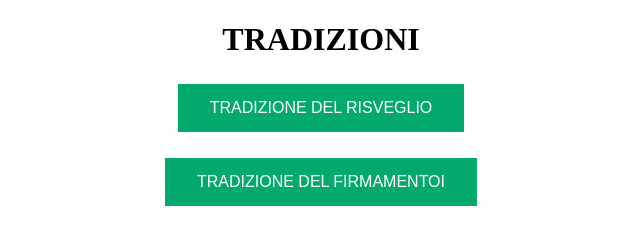
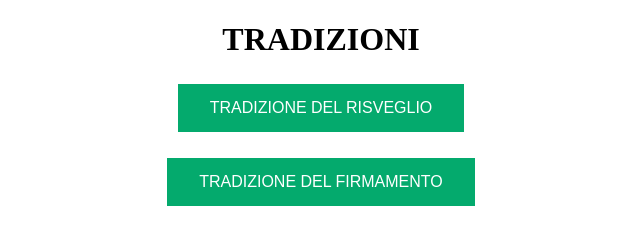
Before and after one commit to dottorgdr/VozDemons, a plain HTML site: page tradizioni.html in a window 1280 px wide. Shown: the top 229 px of the page, 319-959 px from the left. Drawn offline with Linux system fonts and the light colour scheme.

Commit message:
Update tradizioni.html

```diff
--- a/tradizioni.html
+++ b/tradizioni.html
@@ -15,7 +15,7 @@
 <div style="text-align: center;">
 <p>
 <a link href="risveglio.html"><button class="button button1">TRADIZIONE DEL RISVEGLIO</button></a><br><br>
-<a link href="firmamento.html"><button class="button button1">TRADIZIONE DEL FIRMAMENTOI</button></a><br><br>
+<a link href="firmamento.html"><button class="button button1">TRADIZIONE DEL FIRMAMENTO</button></a><br><br>
 <a link href="venti.html"><button class="button button1">TRADIZIONE DEI VENTI</button></a><br><br>
 </p>
 <a link href="index.html"><button class="button button2">TORNA ALL'INDICE</button>
```
